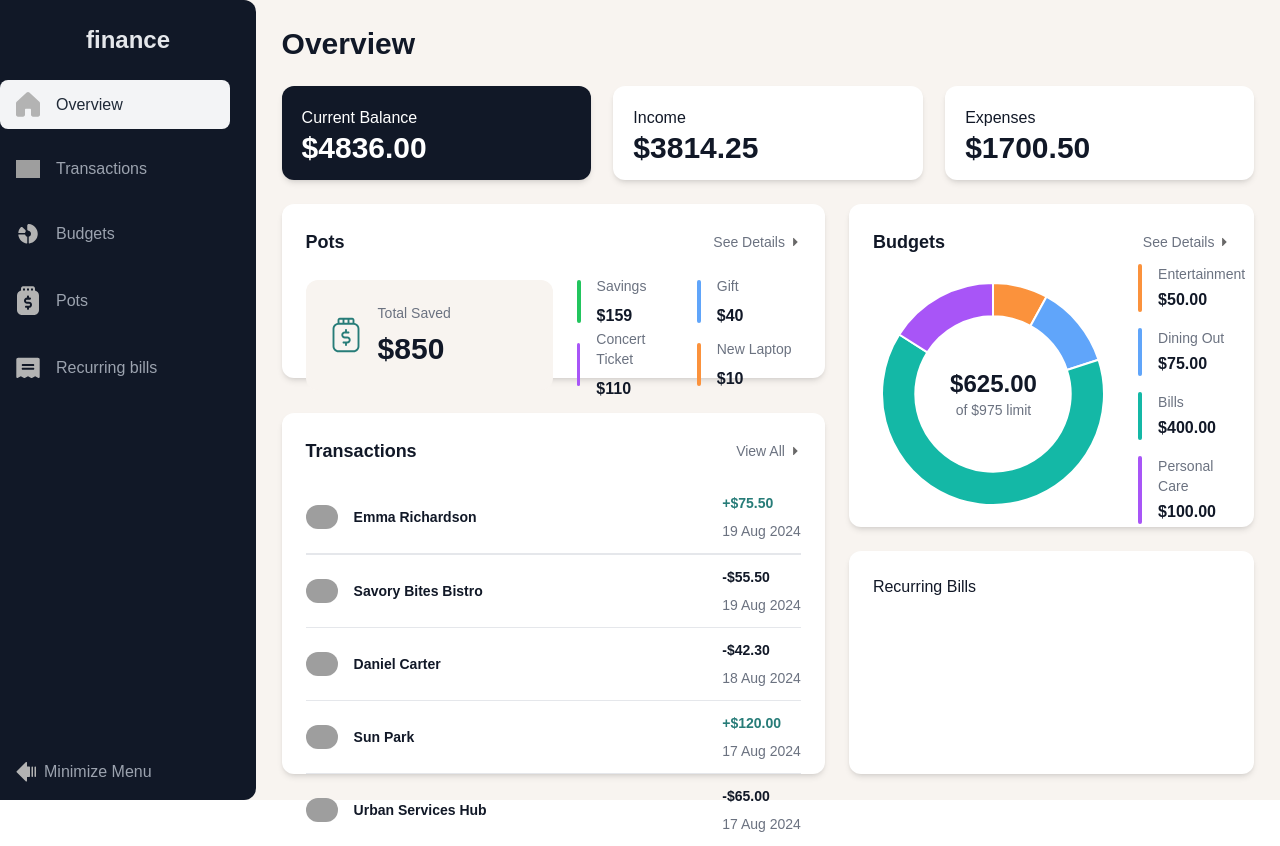
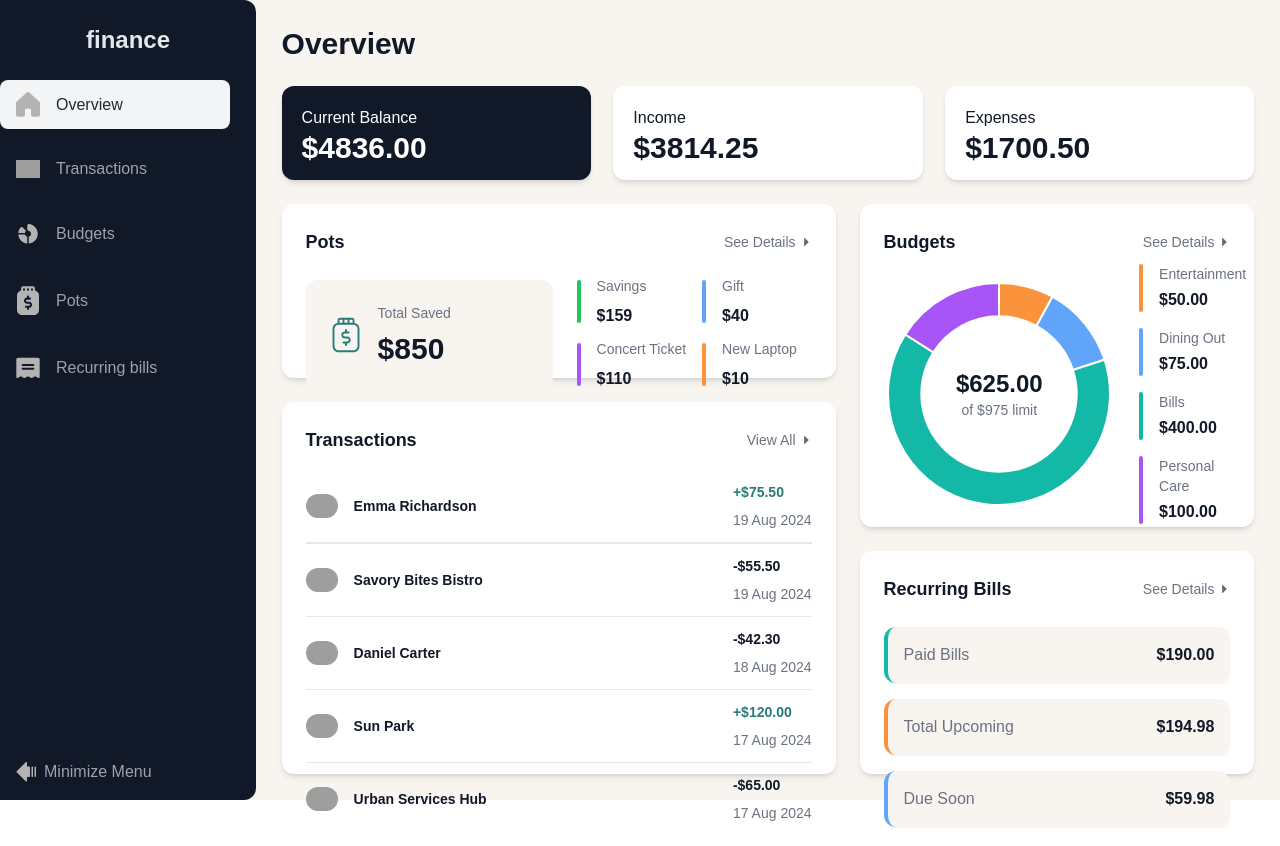
Before and after one commit to rzounlom/finance-app, a Next.js app: page / in a window 1280 px wide. Built offline with nearby package versions, Linux system fonts and the light colour scheme; grey boxes are pictures that could not be loaded.

Commit message:
refactor overview desktop styles

```diff
--- a/components/overview/Overview.tsx
+++ b/components/overview/Overview.tsx
@@ -1,5 +1,3 @@
-// const delay = (ms: number) => new Promise((resolve) => setTimeout(resolve, ms));
-
 import BudgetsList, { Budget } from "./budgets/BudgetsList";
 import {
   OverViewCardType,
@@ -7,6 +5,7 @@ import {
 } from "./overview/OverviewCard";
 import OverviewList from "./overview/OverviewList";
 import PotsList, { Pot } from "./pots/PotsList";
+import RecurringBillsList from "./recurring-bills/RecurringBillsList";
 import TransactionsList, { Transaction } from "./transactions/TransactionsList";
 
 const overviewCardItems: OverviewCardItem[] = [
@@ -89,6 +88,12 @@ const budgets: Budget[] = [
   },
 ];
 
+const bills = [
+  { name: "Paid Bills", amount: 190.0, color: "border-l-teal-500" },
+  { name: "Total Upcoming", amount: 194.98, color: "border-l-orange-400" },
+  { name: "Due Soon", amount: 59.98, color: "border-l-blue-400" },
+];
+
 const Overview = async () => {
   return (
     <div className="h-full w-full">
@@ -100,22 +105,13 @@ const Overview = async () => {
           <div className="col-span-12 row-span-2 flex items-center justify-between">
             <OverviewList overviewCardItems={overviewCardItems} />
           </div>
-          <div className="col-span-6 row-span-10  grid grid-flow-col grid-rows-12 gap-6 ">
+          <div className="col-span-9 row-span-10  grid grid-flow-col grid-rows-12 gap-6 ">
             <PotsList pots={pots} />
-            {/* <div className="bg-white mt-[2%] xl:mt-0 rounded-xl p-6 shadow-md row-span-8">
-              Transactions
-            </div> */}
             <TransactionsList transactions={transactions} />
           </div>
-          <div className="col-span-6 row-span-10 grid grid-flow-col grid-rows-12 gap-6 ">
-            {/* <div className="bg-white mt-[2%] xl:mt-0 rounded-xl p-6 shadow-md row-span-7">
-              Budgets
-            </div> */}
-
+          <div className="col-span-3 row-span-10 grid grid-flow-col grid-rows-12 gap-6 ">
             <BudgetsList budgets={budgets} totalLimit={975} />
-            <div className="bg-white mt-[2%] xl:mt-0 rounded-xl p-6 shadow-md row-span-5">
-              Recurring Bills
-            </div>
+            <RecurringBillsList bills={bills} />
           </div>
         </div>
       </div>
--- /dev/null
+++ b/components/overview/recurring-bills/BillCard.tsx
@@ -0,0 +1,24 @@
+import { Bill } from "./RecurringBillsList";
+import React from "react";
+
+type BillCardProps = {
+  bill: Bill;
+};
+
+const BillCard: React.FC<BillCardProps> = ({
+  bill: { name, amount, color },
+}) => {
+  return (
+    <div
+      className={`flex items-center justify-between bg-beige p-4 rounded-xl shadow-sm border-l-4 ${color}`}
+    >
+      <div className="flex items-center">
+        {/* Colored border */}
+        <p className="text-gray-500">{name}</p>
+      </div>
+      <p className="text-gray-900 font-bold">${amount.toFixed(2)}</p>
+    </div>
+  );
+};
+
+export default BillCard;
--- /dev/null
+++ b/components/overview/recurring-bills/RecurringBillsList.tsx
@@ -0,0 +1,47 @@
+import BillCard from "./BillCard";
+import { FC } from "react";
+import Image from "next/image";
+import Link from "next/link";
+
+export type Bill = {
+  name: string;
+  amount: number;
+  color: string; // Tailwind CSS class for the left border color
+};
+
+type RecurringBillsListProps = {
+  bills: Bill[];
+};
+const RecurringBillsList: FC<RecurringBillsListProps> = ({ bills }) => {
+  return (
+    <div className="bg-white mt-[2%] xl:mt-0 rounded-xl p-6 shadow-md row-span-5">
+      {/* Header */}
+      <div className="flex justify-between items-center mb-6">
+        <h3 className="text-lg font-bold">Recurring Bills</h3>
+        <Link
+          href="recurring-bills"
+          className="text-sm text-gray-500 flex items-center"
+        >
+          See Details
+          <span className="ml-1">
+            <Image
+              src="/details-arrow.svg"
+              height={12}
+              width={12}
+              alt="details arror right"
+            />
+          </span>
+        </Link>
+      </div>
+
+      {/* List of Bills */}
+      <div className="space-y-4">
+        {bills.map((bill, index) => (
+          <BillCard key={index} bill={bill} />
+        ))}
+      </div>
+    </div>
+  );
+};
+
+export default RecurringBillsList;
--- a/components/overview/transactions/TransactionsList.tsx
+++ b/components/overview/transactions/TransactionsList.tsx
@@ -16,7 +16,7 @@ type TransactionsListProps = {
 
 const TransactionsList: FC<TransactionsListProps> = ({ transactions }) => {
   return (
-    <div className="bg-white rounded-xl p-6 shadow-md mt-[2%] row-span-8">
+    <div className="bg-white rounded-xl p-6 shadow-md mt-[2%] xl:mt-0 row-span-8">
       {/* Header */}
       <div className="flex justify-between items-center mb-4">
         <h3 className="text-lg font-bold text-gray-900">Transactions</h3>
```
